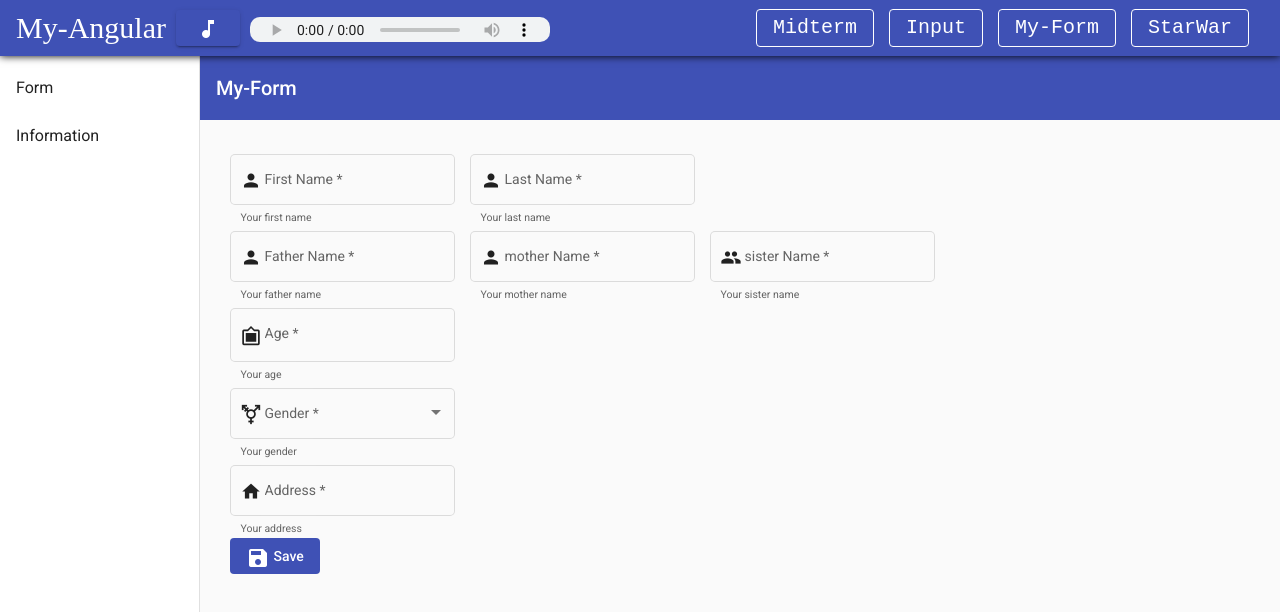
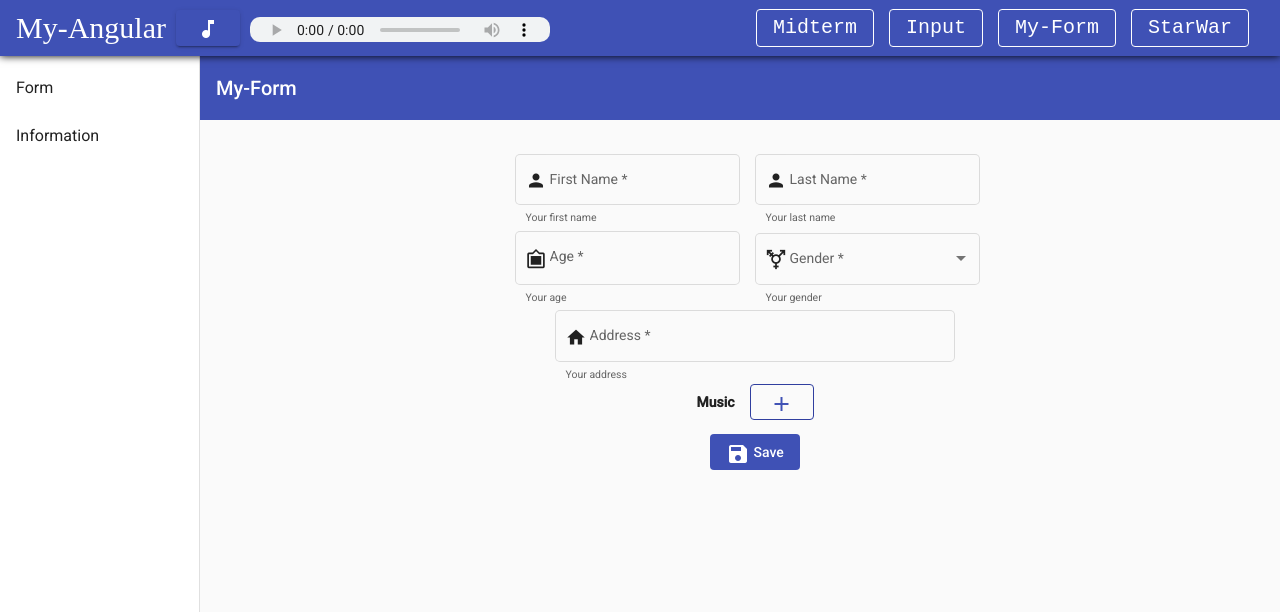
Before and after one commit to keemdedone/My-HomePage, an Angular app: page /my-form/form in a window 1280 px wide. Shown: the top 612 px of the page. Built offline with nearby package versions, Linux system fonts and the light colour scheme.

Commit message:
my-form complete

```diff
--- a/src/app/my-form/my-form-information/my-form-information.component.html
+++ b/src/app/my-form/my-form-information/my-form-information.component.html
@@ -6,9 +6,6 @@
   <mat-list-item class="infomation">
     <div matLine>
       <b>Name</b><label>{{data.fname}} {{data.lname}}</label>
-    </div>
-    <div matLine>
-      <b>Family Name</b><label>{{data.fatherName}} - {{data.motherName}} - {{data.siterName}}</label>
     </div>
     <div matLine>
       <b>Age</b><label>{{data.age}}</label>
@@ -20,6 +17,16 @@
       <b>Adderss</b><label>{{data.address}}</label>
     </div>
   </mat-list-item>
+  <mat-list-item class="information-music">
+    <div matLine class="music-container">
+      <b>Music</b>
+      <div class="music">
+        <div *ngFor="let item of data.music ; let i = index" class="music-list">
+          {{item.name}} <b>[ {{item.artist}} ]</b> , {{item.nationality}}
+        </div>
+      </div>
+    </div>
+  </mat-list-item>
 </mat-list>
 
 <ng-template #noData>
--- a/src/app/my-form/my-form-information/my-form-information.component.scss
+++ b/src/app/my-form/my-form-information/my-form-information.component.scss
@@ -27,6 +27,41 @@
   }
 }
 
+.information-music{
+  font-family: 'Courier New', Courier, monospace;
+  margin-left: 40px;
+  .music-container{
+    display: grid;
+    grid-template-columns: 0.25fr 1fr;
+    &>b{
+      font-size: 18px;
+      text-align: right;
+    }
+    &>b::after{
+      font-family: "Font Awesome 5 Free";
+      content: "\f054"; // Unicode
+      display: inline-block;
+      padding-right: 3px;
+      vertical-align: -2px;
+      font-weight: 900;
+      color: greenyellow;
+      padding-left: 20px;
+      padding-right: 20px;
+    }
+    .music{
+      display: grid;
+      grid-template-columns: 1fr;
+      .music-list{
+        margin-bottom: 10px;
+        font-size: 20px;
+        &>b{
+          font-family: 'Gill Sans', 'Gill Sans MT', Calibri, 'Trebuchet MS', sans-serif;
+        }
+      }
+    }
+  }
+}
+
 .noData{
   font-size: 30px;
   &>mat-icon{
--- a/src/app/my-form/my-form-page/my-form-page.component.html
+++ b/src/app/my-form/my-form-page/my-form-page.component.html
@@ -17,40 +17,13 @@
     </mat-form-field>
   </div>
 
-  <div class="family">
-    <mat-form-field appearance="outline">
-      <mat-label>Father Name</mat-label>
-      <mat-icon matPrefix>person</mat-icon>
-      <input type="text" matInput formControlName="fatherName" [(ngModel)]="data.fatherName">
-      <mat-error *ngIf="formGroup.get('fatherName')?.errors?.['required']">Required</mat-error>
-      <mat-hint>Your father name</mat-hint>
-    </mat-form-field>
-    <mat-form-field appearance="outline">
-      <mat-label>mother Name</mat-label>
-      <mat-icon matPrefix>person</mat-icon>
-      <input type="text" matInput formControlName="motherName" [(ngModel)]="data.motherName">
-      <mat-error *ngIf="formGroup.get('motherName')?.errors?.['required']">Required</mat-error>
-      <mat-hint>Your mother name</mat-hint>
-    </mat-form-field>
-    <mat-form-field appearance="outline">
-      <mat-label>sister Name</mat-label>
-      <mat-icon matPrefix>people</mat-icon>
-      <input type="text" matInput formControlName="siterName" [(ngModel)]="data.siterName">
-      <mat-error *ngIf="formGroup.get('siterName')?.errors?.['required']">Required</mat-error>
-      <mat-hint>Your sister name</mat-hint>
-    </mat-form-field>
-  </div>
-
-  <div>
+  <div class="AgeGender">
     <mat-form-field appearance="outline">
       <mat-label>Age</mat-label>
       <mat-icon matPrefix>filter_frames</mat-icon>
       <input type="number" matInput formControlName="age" [(ngModel)]="data.age">
       <mat-hint>Your age</mat-hint>
     </mat-form-field>
-  </div>
-
-  <div>
     <mat-form-field appearance="outline">
       <mat-label>Gender</mat-label>
       <mat-icon matPrefix>transgender</mat-icon>
@@ -64,7 +37,7 @@
     </mat-form-field>
   </div>
 
-  <div>
+  <div class="address">
     <mat-form-field appearance="outline">
       <mat-label>Address</mat-label>
       <mat-icon matPrefix>home</mat-icon>
@@ -80,8 +53,57 @@
     </mat-form-field>
   </div>
 
-  <button mat-flat-button color="primary" type="submit" (click)="onSubmit()">
+  <div formArrayName="music" class="form-insert">
+    <b>Music</b>
+    <button
+    matTooltip="Add new music"
+    mat-stroked-button
+    color="primary"
+    type="button"
+    (click)="addMusic()"
+    class="add">
+      <mat-icon>add</mat-icon>
+    </button>
+    <!-- this ul just for make this loop below show roman number style in each section -->
+    <ul>
+      <div *ngFor="let control of music.controls ; let j = index " [formGroupName]="j" class="music-details">
+        <li>
+        <mat-form-field appearance="outline">
+          <mat-label>Artist</mat-label>
+          <mat-icon matPrefix>account_box</mat-icon>
+          <input matInput type="text" formControlName="artist">
+        </mat-form-field>
+        <mat-form-field appearance="outline">
+          <mat-label>Name</mat-label>
+          <mat-icon matPrefix>graphic_eq</mat-icon>
+          <input matInput type="text" formControlName="name">
+        </mat-form-field>
+        <mat-form-field appearance="outline">
+          <mat-label>Nationality</mat-label>
+          <mat-icon matPrefix>assistant_photo</mat-icon>
+          <input matInput type="text" formControlName="nationality">
+        </mat-form-field>
+        <button
+        mat-stroked-button
+        color="warn"
+        type="button"
+        (click)="deleteMusic(j)"
+        class="del">
+          <mat-icon>delete_forever</mat-icon>
+        </button>
+        </li>
+      </div>
+    </ul>
+  </div>
+
+  <button
+  mat-flat-button
+  color="primary"
+  type="submit"
+  (click)="onSubmit()"
+  class="save">
     <mat-icon>save</mat-icon>
     Save
   </button>
+
 </form>
--- a/src/app/my-form/my-form-page/my-form-page.component.scss
+++ b/src/app/my-form/my-form-page/my-form-page.component.scss
@@ -1,6 +1,7 @@
 form{
   margin-top: 30px;
   margin-left: 30px;
+  text-align: center;
   &>.name{
     &>mat-form-field{
       padding-right: 15px;
@@ -11,4 +12,47 @@ form{
       padding-right: 15px;
     }
   }
+  &>.AgeGender{
+    &>mat-form-field{
+      padding-right: 15px;
+    }
+  }
+  &>.address{
+    &>mat-form-field{
+      width: 400px;
+    }
+  }
+  &>.form-insert{
+    width: 850px;
+    margin: auto;
+    text-align: center;
+    &>ul{
+      list-style-type: upper-roman;
+    }
+    &>b{
+      padding-right: 15px;
+    }
+    &>.add{
+      border-color: #303f9f;
+    }
+    &>.music-details{
+      margin-top: 10px;
+    }
+  }
+  &>.save{
+    margin-bottom: 20px;
+  }
 }
+
+.del{
+  margin-left: 10px;
+  border: 2px solid red;
+  vertical-align: 3px;
+  height: 52px;
+}
+
+li{
+  &>mat-form-field{
+    margin-right: 10px;
+  }
+}
--- a/src/app/my-form/my-form-page/my-form-page.component.ts
+++ b/src/app/my-form/my-form-page/my-form-page.component.ts
@@ -1,7 +1,6 @@
-import { Component, EventEmitter, Input, OnDestroy, OnInit, Output } from '@angular/core';
-import { AbstractControl, ControlValueAccessor, FormBuilder, FormGroup, NG_VALIDATORS, NG_VALUE_ACCESSOR, ValidationErrors, Validator, Validators } from '@angular/forms';
-import { Subscription } from 'rxjs';
-import { myFormData } from '../my-form.service';
+import { Component, EventEmitter, Input, OnInit, Output } from '@angular/core';
+import { FormArray, FormBuilder, FormGroup, Validators } from '@angular/forms';
+import { myFormData, song } from '../my-form.service';
 
 @Component({
   selector: 'app-my-form-page',
@@ -15,6 +14,13 @@ export class MyFormPageComponent implements OnInit {
   formGroup!: FormGroup;
   value: any | null = null; //for check console.log()
 
+  private readonly createSong = (song: song | null) =>
+  this.fb.group({
+    artist: [song?.artist || null,[Validators.required]],
+    name: [song?.name || null,[Validators.required]],
+    nationality: [song?.nationality || null,[Validators.required]],
+  })
+
   constructor(
     private readonly fb: FormBuilder,
   ) { }
@@ -23,18 +29,27 @@ export class MyFormPageComponent implements OnInit {
     this.formGroup = this.fb.group({
       fname: [null,[Validators.required]],
       lname:  [null,[Validators.required]],
-      fatherName: [null,[Validators.required]],
-      motherName:[null,[Validators.required]],
-      siterName: [null,[Validators.required]],
       age: [null,[Validators.required]],
       gender: [null,[Validators.required]],
       address: [null,[Validators.required]],
-    });
+      music: this.fb.array((this.data?.music || []).map(this.createSong))
+    })
+  }
+
+  get music(): FormArray {
+    return this.formGroup.get('music') as FormArray;
+  }
+
+  addMusic(): void{
+    this.music.push(this.createSong(null))
+  }
+
+  deleteMusic(index:number): void{
+    this.music.removeAt(index)
   }
 
   onSubmit(): void{
     this.formGroup.updateValueAndValidity();
-
     if(this.formGroup.invalid){
       this.formGroup.markAllAsTouched();
     } else {
--- a/src/app/my-form/my-form.module.ts
+++ b/src/app/my-form/my-form.module.ts
@@ -18,6 +18,7 @@ import { TextFieldModule } from '@angular/cdk/text-field';
 import { MyformPageDisplayComponent } from './display/myform-page-display/myform-page-display.component';
 import { MyFormInformationComponent } from './my-form-information/my-form-information.component';
 import { MyFormInformationDisplayComponent } from './display/my-form-information-display/my-form-information-display.component';
+import { MatTooltipModule } from '@angular/material/tooltip';
 
 @NgModule({
   declarations: [
@@ -38,6 +39,7 @@ import { MyFormInformationDisplayComponent } from './display/my-form-information
     MatButtonModule,
     MatInputModule,
     MatFormFieldModule,
+    MatTooltipModule,
     MatSelectModule, // select option
     TextFieldModule, // text area
     FormsModule, // i use for fiexd form value that make user don't re-write again
--- a/src/app/my-form/my-form.service.ts
+++ b/src/app/my-form/my-form.service.ts
@@ -1,14 +1,18 @@
 import { Injectable } from '@angular/core';
 
 export type myFormData = {
-  fname?: string,
-  lname?: string,
-  fatherName?: string,
-  motherName?: string,
-  siterName?: string,
-  age?: number,
-  gender?: 'male' | 'female',
-  address?: string,
+  fname?: string | null,
+  lname?: string | null,
+  age?: number | null,
+  gender?: 'male' | 'female'| null,
+  address?: string | null,
+  music?: song[],
+}
+
+export type song = {
+  artist: string,
+  name: string,
+  nationality: string,
 }
 
 @Injectable({
```
